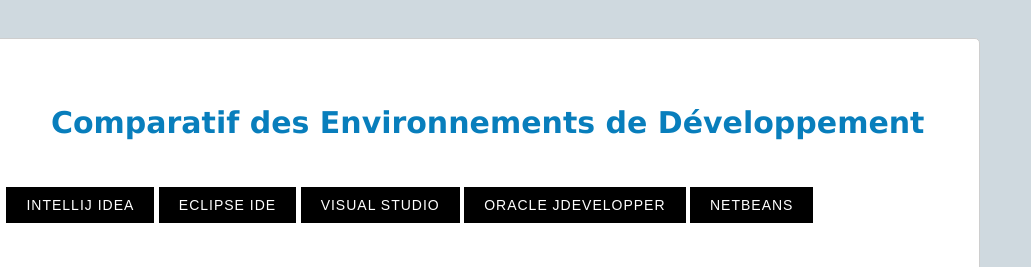
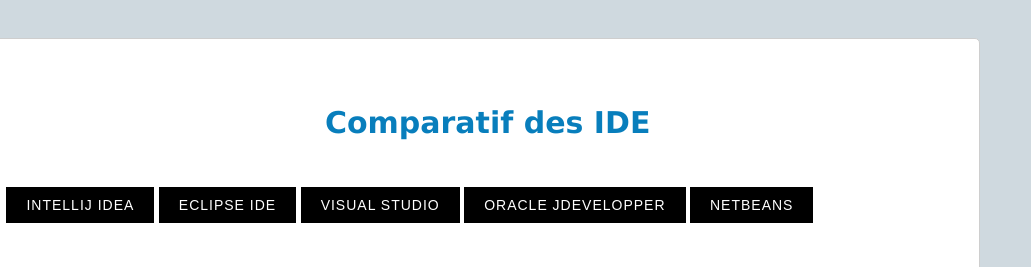
Before and after one commit to MedBen07/monsite, a plain HTML site: page index.html in a window 1280 px wide. Shown: the top 267 px of the page, 249-1280 px from the left. Drawn offline with Linux system fonts and the light colour scheme.

Commit message:
Titre-V2

```diff
--- a/index.html
+++ b/index.html
@@ -16,7 +16,7 @@
 		</div>
 		<header>
 			<br /><br />
-			<h1>Comparatif des Environnements de Développement </h1>
+			<h1>Comparatif des IDE </h1>
 		</header>
 		<br /> <br />
 		<a name="haut"></a>
```
